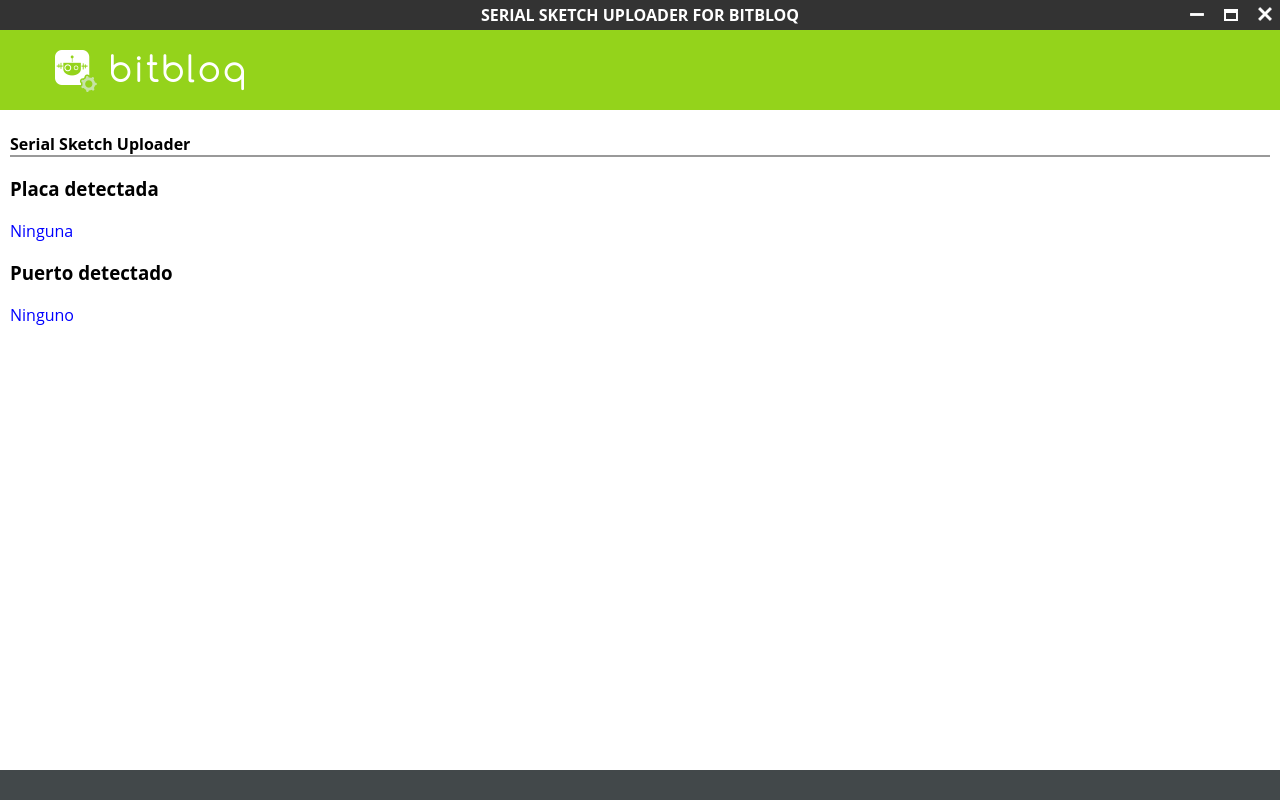
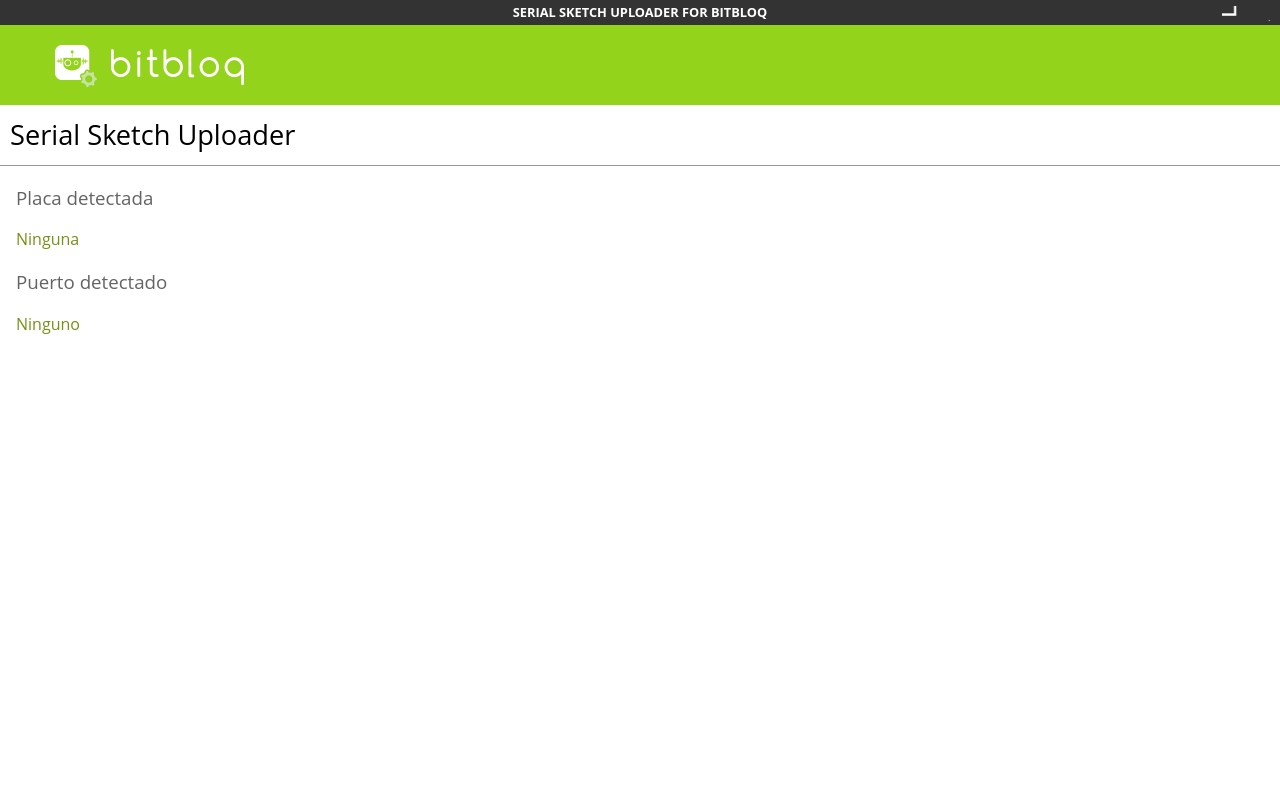
Before and after one commit to bq/bitbloq-serial-uploader, a browser extension: page src/index.html in a window 1280 px wide. Drawn offline with nearby package versions, Linux system fonts and the light colour scheme.

Commit message:
"Chrome app window"

```diff
--- a/src/css/components.css
+++ b/src/css/components.css
@@ -9,7 +9,7 @@
   position: relative;
   width: 100%;
   height: 100%;
-  padding-top: 30px;
+  padding-top: 25px;
 }
 
   .window--modal{
@@ -82,13 +82,16 @@
 .title-bar{
   background: #333;
   color: #fff;
-  height: 30px;
+  height: 25px;
+}
+.program__actions__container {
+    padding-left: 1em;
 }
 
   .title-bar__title{
     text-align: center;
-    font-size: 100%;
-    line-height: 30px;
+    font-size: .8em;
+    line-height: 25px;
     text-transform: uppercase;
     margin: 0;
     padding: 0 10px;
@@ -96,8 +99,9 @@
 
   .title-bar__buttons{
     position: absolute;
-    top: 0;
-    right: 0;
+    top: 4px;
+    right: 5px;
+    height: 1.5em;
   }
 
   .title-bar__button{
@@ -115,14 +119,23 @@
     background-position: 5% center;
     background-repeat: no-repeat;
 }
-
-.program__actions{
-    padding:10px;
+.chromeapp-section {
+    padding: 10px;
+    padding-top: 0;
+    color: #666666;
+}
+.program__actions__item__title {
+    color: rgb(100, 100, 100);
+    font-weight: normal;
 }
 
 .program__actions__title{
-    font-size: 1em;
-    border-bottom:2px solid #999;
+    margin: 0;
+    padding-left: 10px;
+    font-size: 1.7em;
+    line-height: 2.2em;
+    font-weight: normal;
+    border-bottom: 1px solid #999;
 }
 
 
@@ -137,7 +150,7 @@
     font-size: 1em;
 }
 .program__actions__item__info{
-    color:blue;
+    color: #729216;
 }
 
 
--- a/src/css/icons.css
+++ b/src/css/icons.css
@@ -54,8 +54,9 @@
 .compact [class*="icon-"].lrg,
 .compact [class*="icon-"].lrg:before
 {
-    width: 30px;
-    height: 30px;
+    width: 15px;
+    height: 15px;
+    background-size: 5em;
 }
 
 .icon--divide-right { border-right: solid 1px rgba(255,255,255,0.3); }
@@ -65,15 +66,15 @@
 
 .icon-cross.lrg:before { background-position: 0 0 }
 .compact .icon-cross.lrg:before,
-.icon-cross.sml:before { background-position: -60px 0 }
+.icon-cross.sml:before { background-position: -103px -2px; }
 
 .icon-window.lrg:before { background-position: 0 -60px }
 .compact .icon-window.lrg:before,
-.icon-window.sml:before { background-position: -60px -60px }
+.icon-window.sml:before {background-position: -103px -43px;}
 
 .icon-minus.lrg:before { background-position: 0 -120px }
 .compact .icon-minus.lrg:before,
-.icon-minus.sml:before { background-position: -60px -120px }
+.icon-minus.sml:before { background-position: -103px -80px }
 
 .icon-plus.lrg:before { background-position: 0 -180px }
 .compact .icon-plus.lrg:before,
--- a/src/index.html
+++ b/src/index.html
@@ -29,9 +29,9 @@
             <content class="window__viewport">
 
                 <div class="brandband"></div>
-
                     <div class="program__actions">
                         <h2 class="program__actions__title">Serial Sketch Uploader</h2>
+                <div class="program__actions__container">
                         <div class="program__actions__item board">
                             <h3 class="program__actions__item__title">Placa detectada</h3>
                             <div class="program__actions__item__info">Ninguna</div>
@@ -41,16 +41,17 @@
                             <div class="program__actions__item__info">Ninguno</div>
                         </div>
                     </div>
+                </div>
 
             </content>
 
              <!-- Status -->
-            <footer class="status">
+<!--             <footer class="status">
                 <div class="h-split">
                     <div class="h-split__left status__left"></div>
                     <div class="h-split__right status__right"></div>
                 </div>
-            </footer>
+            </footer> -->
 
         </div>
 
```
Lines whose indentation alone changed are shown as unchanged.
